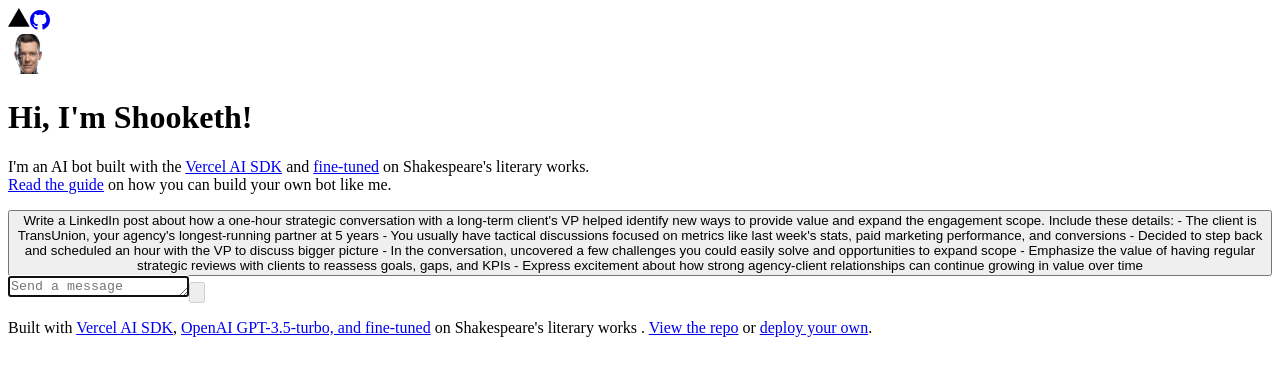
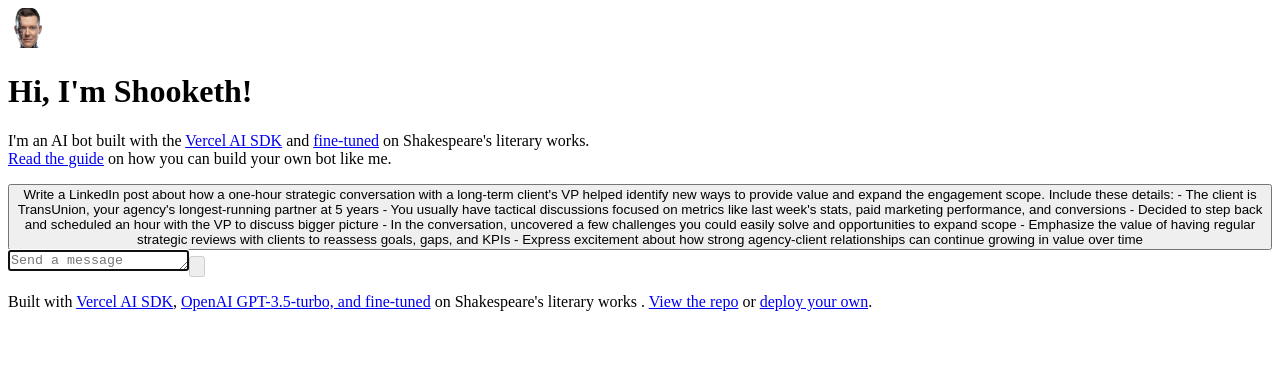
Before and after one commit to 1aday/riggs9000, a Next.js app: page / in a window 1280 px wide. Shown: the top 376 px of the page. Built offline with nearby package versions, Linux system fonts and the light colour scheme.

Commit message:
Update page.tsx

```diff
--- a/app/page.tsx
+++ b/app/page.tsx
@@ -40,22 +40,7 @@
 
   return (
     <main className="flex flex-col items-center justify-between pb-40">
-      <div className="absolute top-5 hidden w-full justify-between px-5 sm:flex">
-        <a
-          href="https://vercel.com/templates/next.js/shooketh"
-          target="_blank"
-          className="rounded-lg p-2 transition-colors duration-200 hover:bg-stone-100 sm:bottom-auto"
-        >
-          <VercelIcon />
-        </a>
-        <a
-          href="https://github.com/steven-tey/shooketh"
-          target="_blank"
-          className="rounded-lg p-2 transition-colors duration-200 hover:bg-stone-100 sm:bottom-auto"
-        >
-          <GithubIcon />
-        </a>
-      </div>
+
       {messages.length > 0 ? (
         messages.map((message, i) => (
           <div
```
